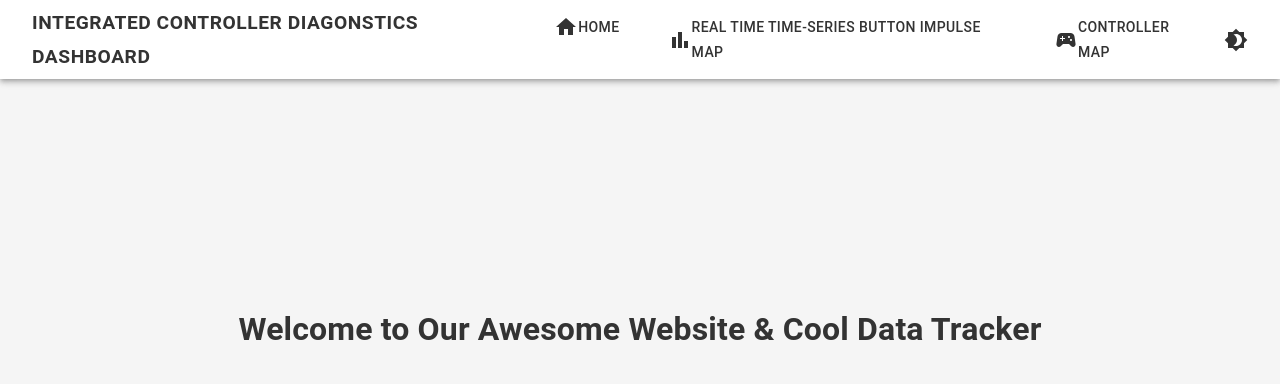
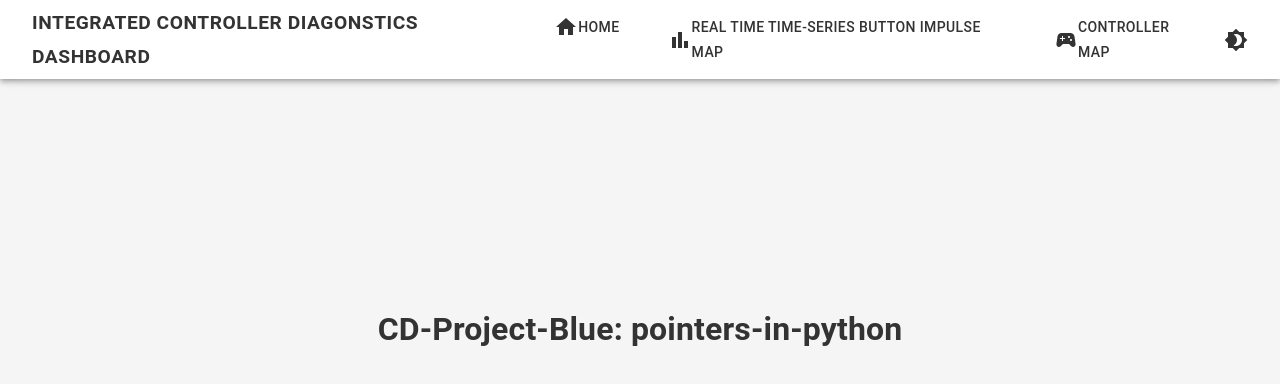
Before and after one commit to Physlex/HackED2025, a React app in the folder src-vite/: page / in a window 1280 px wide. Shown: the top 384 px of the page. Built offline with nearby package versions, Linux system fonts and the light colour scheme; the HTML template or start-up script is replaced by a standard one.

Commit message:
Ui update

```diff
--- a/src-vite/src/pages/Home.tsx
+++ b/src-vite/src/pages/Home.tsx
@@ -18,7 +18,8 @@ export default function Home() {
                 animate={{ opacity: 1, scale: 1 }}
                 transition={{ duration: 0.8 }}
             >
-                Welcome to Our Awesome Website & Cool Data Tracker
+                CD-Project-Blue: pointers-in-python
+
             </motion.h1>
 
 
```
